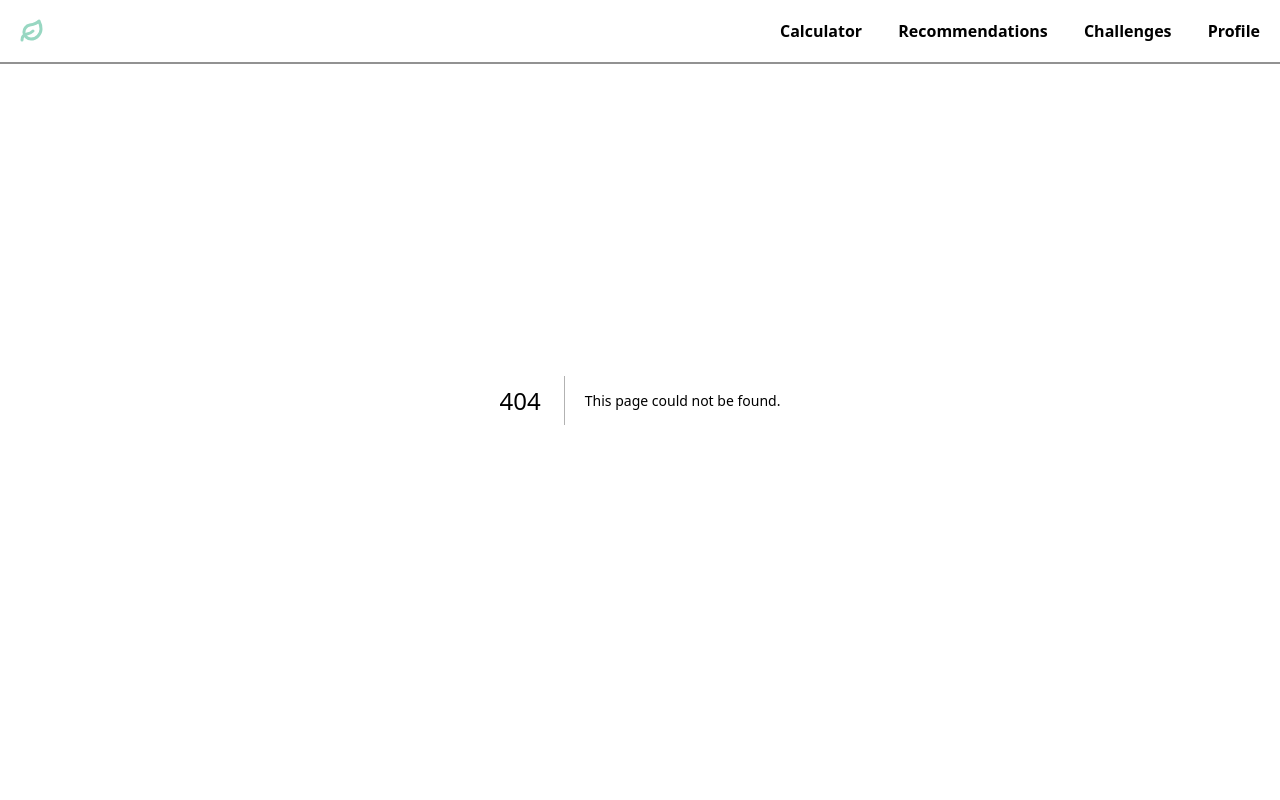
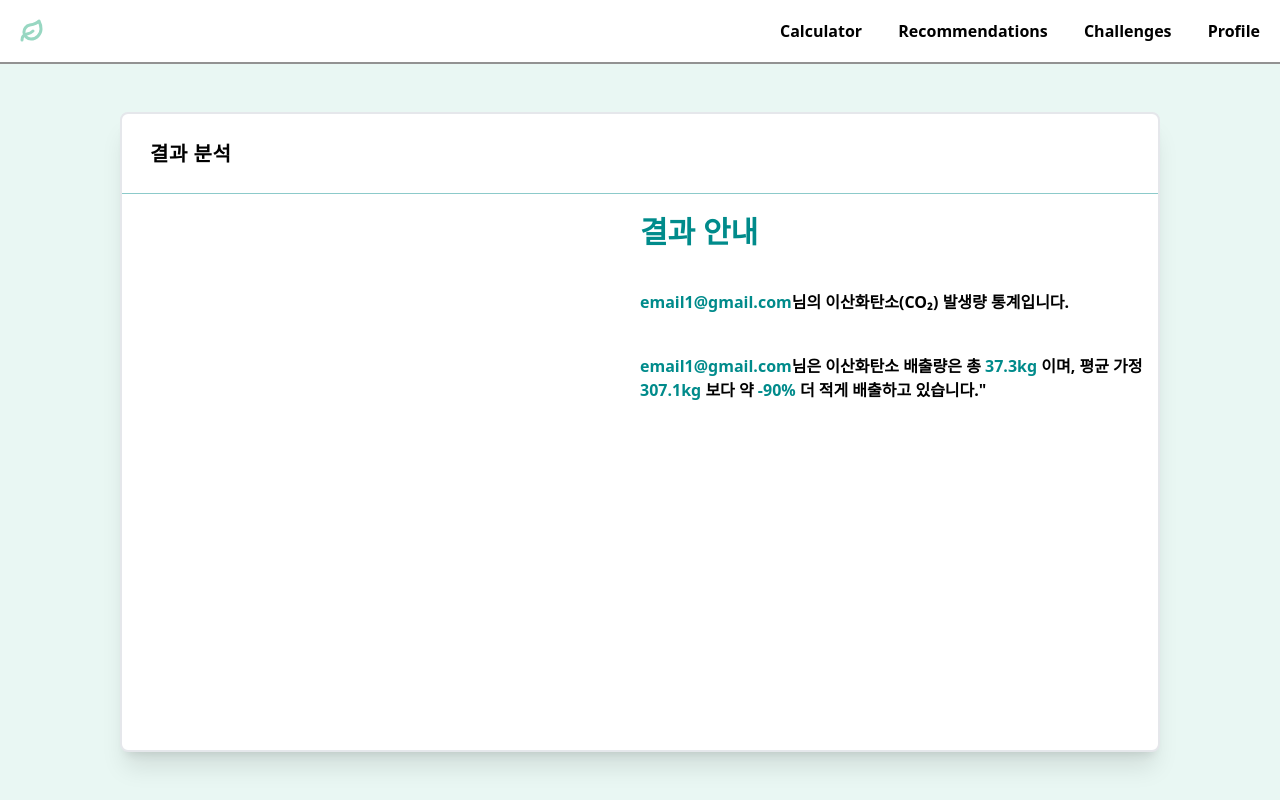
Before and after one commit to yeongminChae/footprint, a Next.js app: page /results in a window 1280 px wide. Before the commit this address had no page. Built offline with nearby package versions, Linux system fonts and the light colour scheme.

Commit message:
구현 : results 페이지 기본적인 레이아웃 구현, 결과 안내 컴포넌트 디자인 작업

```diff
--- /dev/null
+++ b/src/pages/results/index.tsx
@@ -0,0 +1,40 @@
+import { CalculatorFormHeader } from "../components/calculator/calculator";
+
+const results = () => {
+  return (
+    <div className="h-screen w-screen pt-16 bg-bgColor flex items-center justify-center">
+      <div className="w-[65rem] h-[40rem] bg-white rounded-lg border-2 shadow-xl">
+        <CalculatorFormHeader title="결과 분석" />
+        <div className="grid grid-cols-2 grid-rows-2 w-full h-[calc(100%-5rem)]">
+          <div className=""></div>
+          <ResultsAnnounce />
+          <div className="col-span-2 "></div>
+        </div>
+      </div>
+    </div>
+  );
+};
+
+export default results;
+
+const ResultsAnnounce = () => {
+  const textVariant = (text: string) => (
+    <span className="text-btnColor">{text}</span>
+  );
+
+  return (
+    <div className="flex flex-col gap-10 pt-5 font-semibold">
+      <span className="font-bold text-3xl text-btnColor">결과 안내</span>
+      <div>
+        {textVariant("email1@gmail.com")}
+        님의 이산화탄소(CO₂) 발생량 통계입니다.
+      </div>
+      <div>
+        {textVariant("email1@gmail.com")}
+        님은 이산화탄소 배출량은 총 {textVariant("37.3kg")} 이며, 평균 가정
+        {textVariant("307.1kg")} 보다 약 {textVariant("-90%")} 더 적게 배출하고
+        있습니다."
+      </div>
+    </div>
+  );
+};
```
